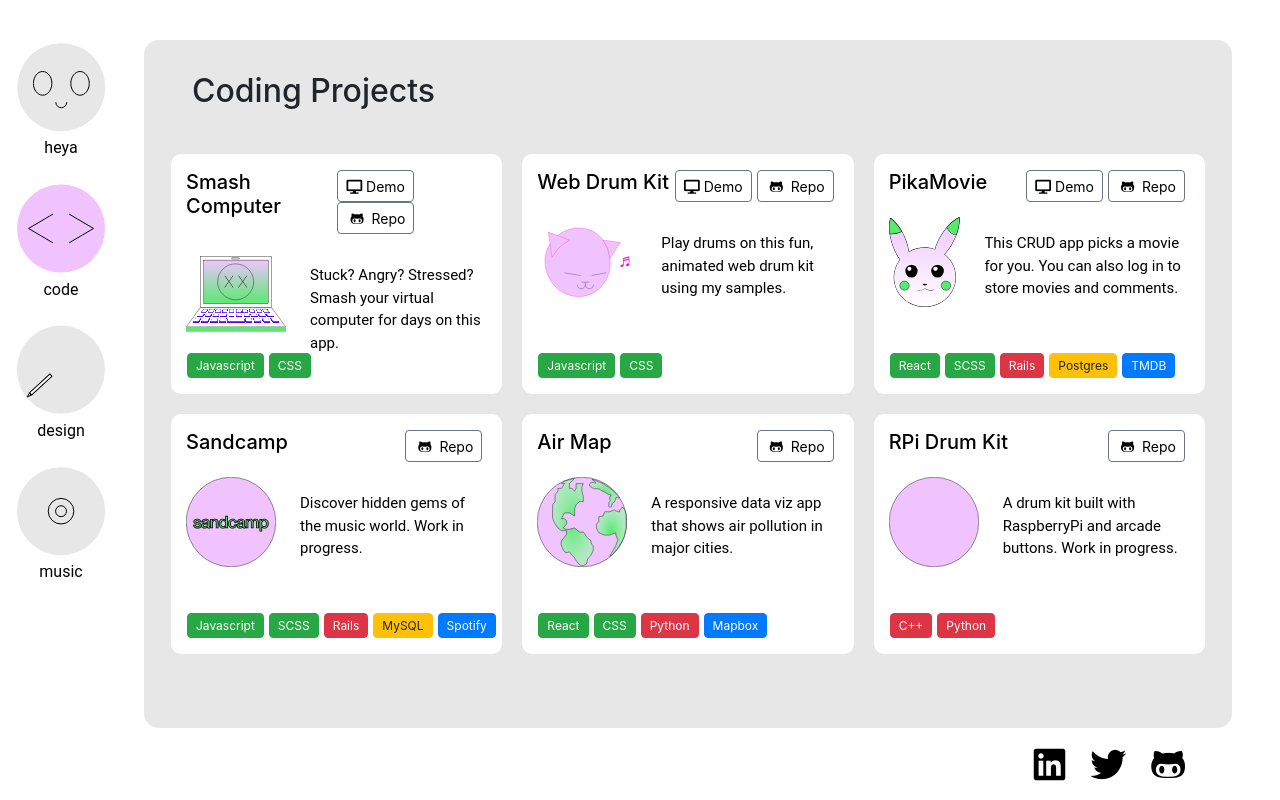
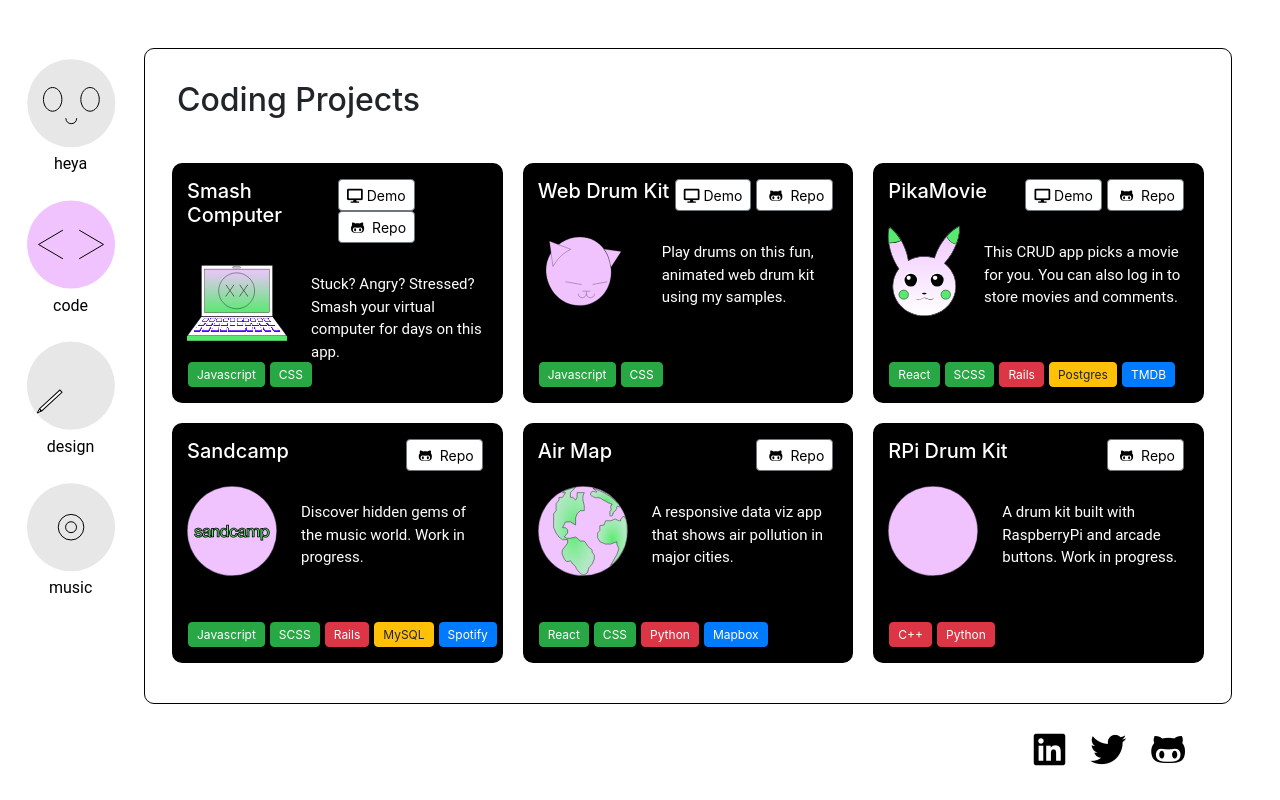
Before and after one commit to Heyabird/portfolio, a React (Create React App) app: page /about in a window 1280 px wide. Built offline with nearby package versions, Linux system fonts and the light colour scheme.

Commit message:
tweak spacing for nav icons and contact

```diff
--- a/src/App.css
+++ b/src/App.css
@@ -3,7 +3,7 @@
 }
 
 .page-header h2 {
-  /* margin-bottom: 20px; */
+  margin-bottom: 0;
 }
 
 p {
@@ -37,7 +37,7 @@ p {
 .page-header {
   /* display: flex; */
   justify-content: space-between;
-  margin-left: 1rem;
+  /* margin-left: 1rem; */
 }
 
 .page-header p {
@@ -64,10 +64,10 @@ p {
 }
 
 .code-project {
-  background-color: white;
+  background-color: black;
   background-size: 100%;
   background-position: 50%;
-  color: black;
+  color: white;
   position: relative;
   margin: 1rem;
   width: 34%;
--- a/src/App.js
+++ b/src/App.js
@@ -14,25 +14,25 @@ import { createGlobalStyle } from 'styled-components'
 const GlobalStyle = createGlobalStyle`
   body {
     background-color: white;
+
   }
 `
 
 const breakpoint = 480;
 
-const Everything = styled.div`
-  background-color: red;
-`
 
 const Wrapper = styled.div`
-  margin: 2.5rem 5rem 2.5rem 9rem;
-  height: 86%;
-  // border: 1px solid black;
-  border-radius: 15px;
-  min-width: 85%;
+  margin: 3rem 5rem 2.5rem 9rem;
+  height: 82%;
+  border: 1px solid black;
+  border-radius: 10px;
+  width: 85%;
+  max-width: 1300px;
+  max-height: 700px;
   padding: 2rem;
   position: absolute;
   // overflow: scroll;
-  background-color: #E7E7E7;
+  // background-color: #E7E7E7;
   z-index: 2;
 
   @media (max-width: ${breakpoint}px) {
--- a/src/components/components/Contact.js
+++ b/src/components/components/Contact.js
@@ -5,7 +5,7 @@ import styled from 'styled-components';
 const Styles = styled.div`
   .navbar {
     position: absolute;
-    bottom: 30px;
+    bottom: 45px;
     z-index: 1;
     right: 5%;
     // width: 50%;
@@ -13,12 +13,12 @@ const Styles = styled.div`
   }
   a, .navbar-nav, .navbar-light .nav-link {
     color: black;
-    &:hover { color: #9FFFCB; }
+    &:hover { color: #59E970; }
   }
   .navbar-brand {
     font-size: 1.4em;
     color: black;
-    &:hover { color: #9FFFCB; }
+    &:hover { color: #59E970; }
   }
   .form-center {
     position: absolute !important;
--- a/src/components/components/StyledSideNav.js
+++ b/src/components/components/StyledSideNav.js
@@ -12,8 +12,8 @@ export const StyledSideNav = styled.div`
   background-color: white;
   color: white;
   overflow-x: hidden;     /* Disable horizontal scroll */
-  padding-top: 10px;
-  margin-left: 1rem;
+  padding-top: 2%;
+  margin-left: 2%;
 
   @media (max-width: ${breakpoint}px) {
     position: inherit;
```
Also changed, not shown: src/project-images/web-drum-kit.svg, 1 other file (tests, documents, lock files or other folders).
